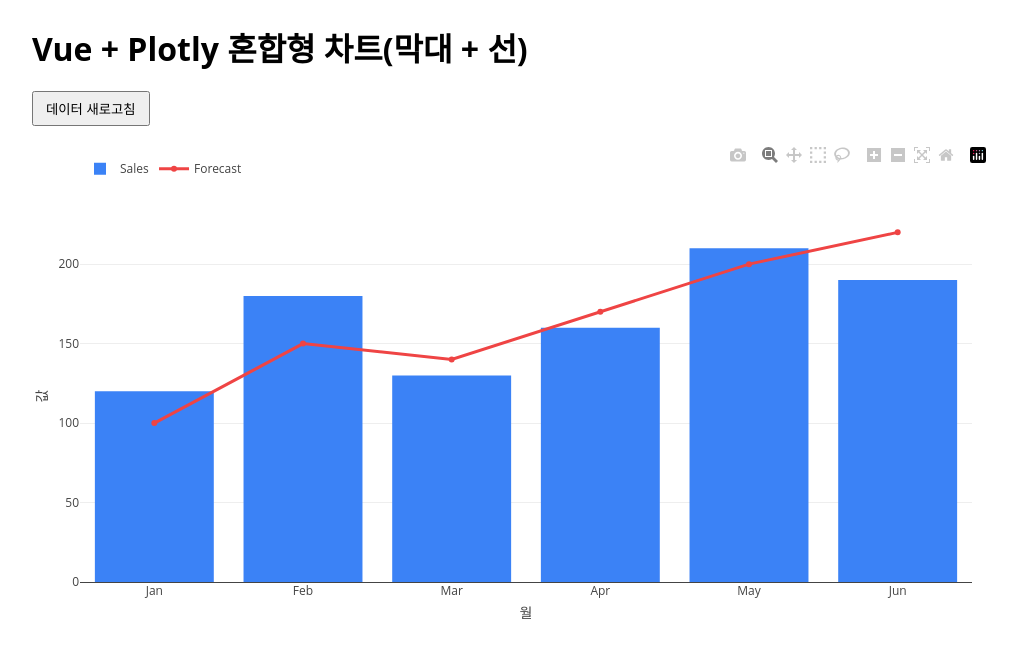
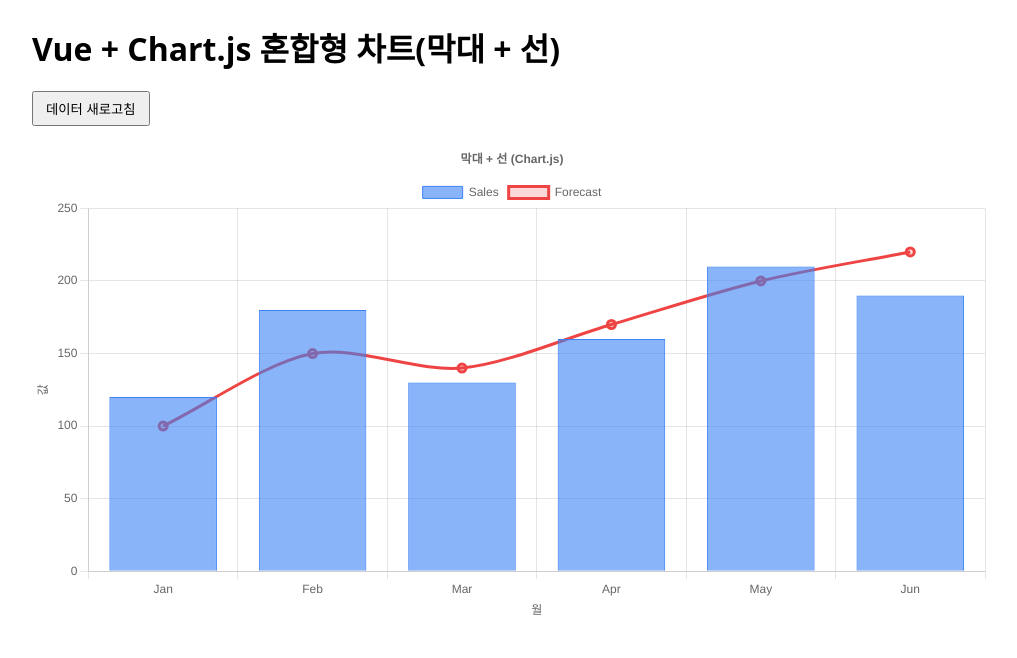
Before and after one commit to comisputer/my-first-blog, a Django app: page /chart/ in a window 1280 px wide. Shown: the top 658 px of the page, without its empty margins (128-1145 px from the left). Run offline with Django 3.2, Linux system fonts and the light colour scheme; some libraries are stand-ins or nearby versions.

Commit message:
[~] edit lib -> chart.js

```diff
--- a/blog/templates/blog/chart.html
+++ b/blog/templates/blog/chart.html
@@ -3,13 +3,13 @@
 <head>
     <meta charset="UTF-8" />
     <meta name="viewport" content="width=device-width, initial-scale=1.0" />
-    <title>Vue + Plotly 혼합 차트</title>
+    <title>Vue + Chart.js 혼합 차트</title>
     <script src="https://unpkg.com/vue@3/dist/vue.global.prod.js"></script>
-    <script src="https://cdn.plot.ly/plotly-2.32.0.min.js"></script>
+    <script src="https://cdn.jsdelivr.net/npm/chart.js@4.4.3/dist/chart.umd.min.js"></script>
     <style>
         body { font-family: system-ui, -apple-system, Segoe UI, Roboto, Helvetica, Arial, "Apple Color Emoji", "Segoe UI Emoji"; margin: 24px; }
         .container { max-width: 960px; margin: 0 auto; }
-        #chart { width: 100%; height: 480px; }
+        #chartWrap { width: 100%; height: 480px; }
         .controls { margin-bottom: 16px; display: flex; gap: 8px; align-items: center; }
         button { padding: 6px 12px; }
     </style>
@@ -17,12 +17,14 @@
 </head>
 <body>
 <div id="app" class="container">
-    <h1>Vue + Plotly 혼합형 차트(막대 + 선)</h1>
+    <h1>Vue + Chart.js 혼합형 차트(막대 + 선)</h1>
     <div class="controls">
         <button @click="reload">데이터 새로고침</button>
         <span v-if="loading">불러오는 중...</span>
     </div>
-    <div id="chart"></div>
+    <div id="chartWrap">
+        <canvas id="mixChart"></canvas>
+    </div>
 </div>
 
 <script>
@@ -33,6 +35,7 @@
     return {
       loading: false,
       apiUrl: "{% url 'chart_data' %}",
+      chart: null,
     };
   },
   methods: {
@@ -41,35 +44,56 @@
       try {
         const res = await fetch(this.apiUrl, { headers: { 'Accept': 'application/json' } });
         const data = await res.json();
+        const datasets = [
+          {
+            type: 'bar',
+            label: data.bar.name,
+            data: data.bar.values,
+            backgroundColor: 'rgba(59, 130, 246, 0.6)',
+            borderColor: 'rgba(59, 130, 246, 1)',
+            borderWidth: 1,
+          },
+          {
+            type: 'line',
+            label: data.line.name,
+            data: data.line.values,
+            borderColor: 'rgba(239, 68, 68, 1)',
+            backgroundColor: 'rgba(239, 68, 68, 0.2)',
+            borderWidth: 3,
+            tension: 0.3,
+            pointRadius: 4,
+          }
+        ];
 
-        const barTrace = {
+        const config = {
           type: 'bar',
-          x: data.labels,
-          y: data.bar.values,
-          name: data.bar.name,
-          marker: { color: '#3b82f6' }
+          data: {
+            labels: data.labels,
+            datasets,
+          },
+          options: {
+            responsive: true,
+            maintainAspectRatio: false,
+            interaction: { mode: 'index', intersect: false },
+            plugins: {
+              legend: { position: 'top' },
+              title: { display: true, text: '막대 + 선 (Chart.js)' }
+            },
+            scales: {
+              x: { title: { display: true, text: '월' } },
+              y: { title: { display: true, text: '값' }, beginAtZero: true }
+            }
+          }
         };
 
-        const lineTrace = {
-          type: 'scatter',
-          mode: 'lines+markers',
-          x: data.labels,
-          y: data.line.values,
-          name: data.line.name,
-          line: { color: '#ef4444', width: 3 },
-          marker: { size: 6 }
-        };
-
-        const layout = {
-          barmode: 'group',
-          margin: { t: 40, r: 20, b: 40, l: 48 },
-          legend: { orientation: 'h', x: 0, y: 1.15 },
-          xaxis: { title: '월' },
-          yaxis: { title: '값' },
-          hovermode: 'x unified'
-        };
-
-        Plotly.newPlot('chart', [barTrace, lineTrace], layout, { displayModeBar: true, responsive: true });
+        const ctx = document.getElementById('mixChart');
+        if (this.chart) {
+          this.chart.data.labels = config.data.labels;
+          this.chart.data.datasets = config.data.datasets;
+          this.chart.update();
+        } else {
+          this.chart = new Chart(ctx, config);
+        }
       } catch (e) {
         console.error(e);
         alert('데이터를 불러오는 중 오류가 발생했습니다.');
@@ -83,7 +107,6 @@
   },
   mounted() {
     this.fetchData();
-    window.addEventListener('resize', () => Plotly.Plots.resize('chart'));
   }
 }).mount('#app');
 </script>
--- a/blog/templates/blog/post_list.html
+++ b/blog/templates/blog/post_list.html
@@ -7,6 +7,7 @@
         <header>
             <h1><a href="/">Django Girls Blog</a></h1>
             <p><a href="{% url 'chart_page' %}">Chart</a></p>
+            <p><a href="{% url 'chartjs_polar_page' %}">Chart.js Polar</a></p>
         </header>
 
         <article>
--- a/blog/urls.py
+++ b/blog/urls.py
@@ -5,4 +5,5 @@
     path('', views.post_list, name='post_list'),
     path('chart/', views.chart_page, name='chart_page'),
     path('chart/data/', views.chart_data, name='chart_data'),
+    path('chartjs/polar/', views.chartjs_polar_page, name='chartjs_polar_page'),
 ]
--- a/blog/views.py
+++ b/blog/views.py
@@ -32,3 +32,7 @@
 
 def chart_page(request):
     return render(request, 'blog/chart.html')
+
+
+def chartjs_polar_page(request):
+    return render(request, 'blog/chartjs_polar.html')
```
Also changed, not shown: blog/templates/blog/chartjs_polar.html (added, +91 -0 lines), 1 other file.
